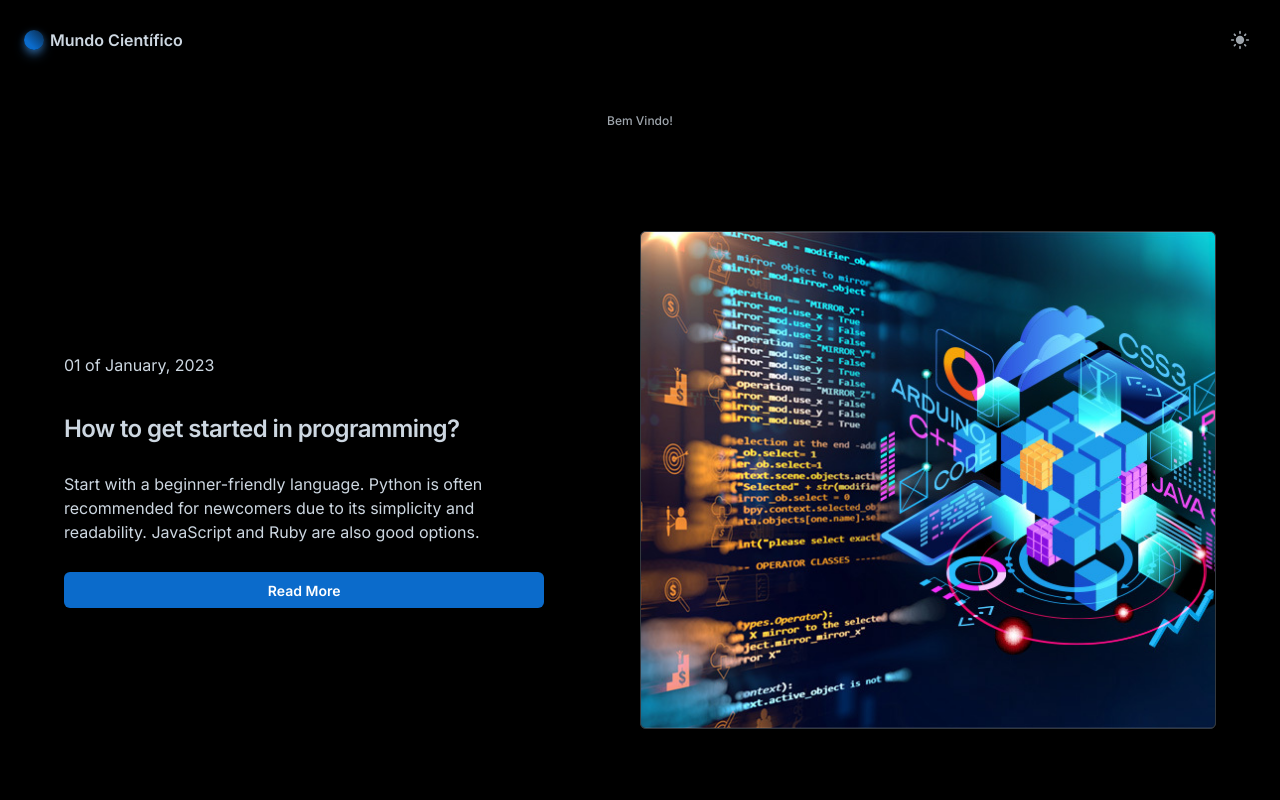
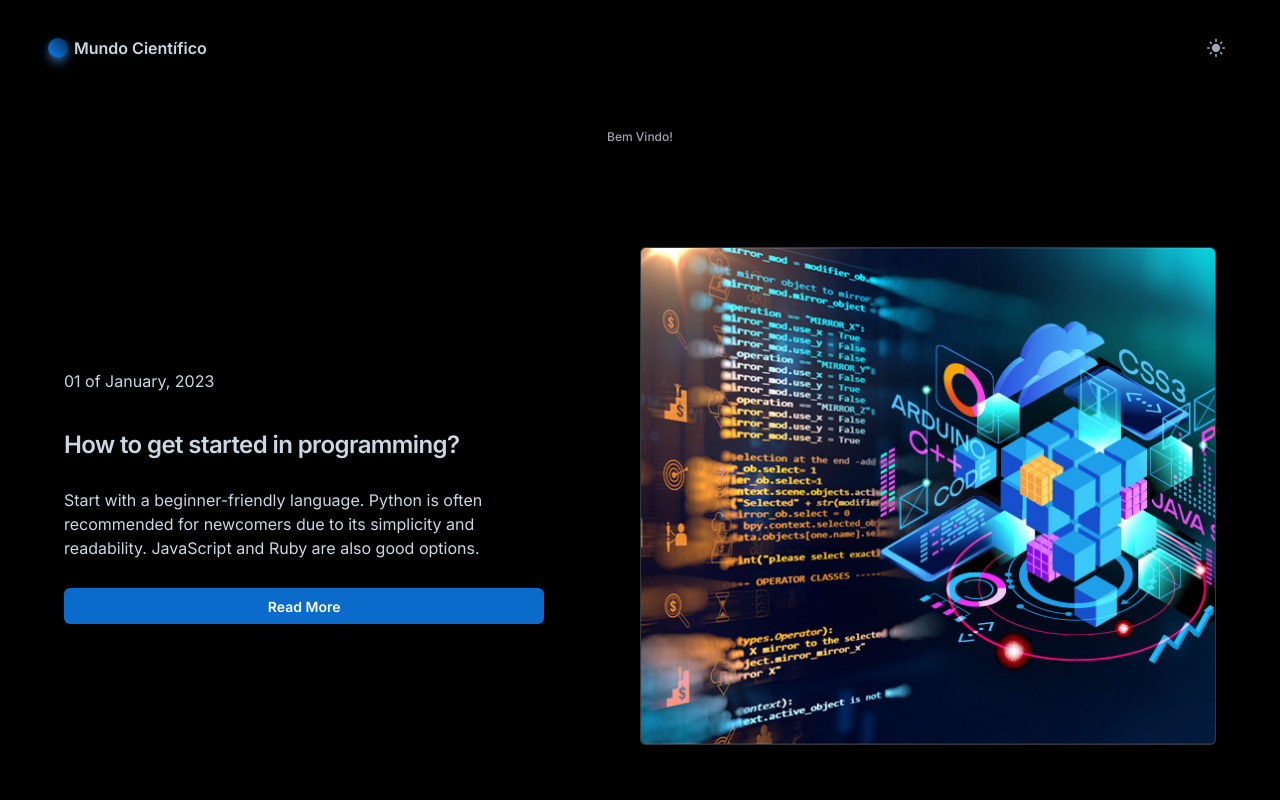
Before and after one commit to rapon1kt/mundo-cientifico, a Next.js app: page /v1/home in a window 1280 px wide. Shown: the top 800 px of the page. Built offline with nearby package versions, Linux system fonts and the light colour scheme.

Commit message:
refactor: change padding style of header

```diff
--- a/src/components/header/header.tsx
+++ b/src/components/header/header.tsx
@@ -6,7 +6,8 @@
 		<Box
 			component="header"
 			sx={{
-				p: 3,
+				px: 6,
+				py: 4,
 				display: "flex",
 				width: "100%",
 				alignItems: "center",
```
